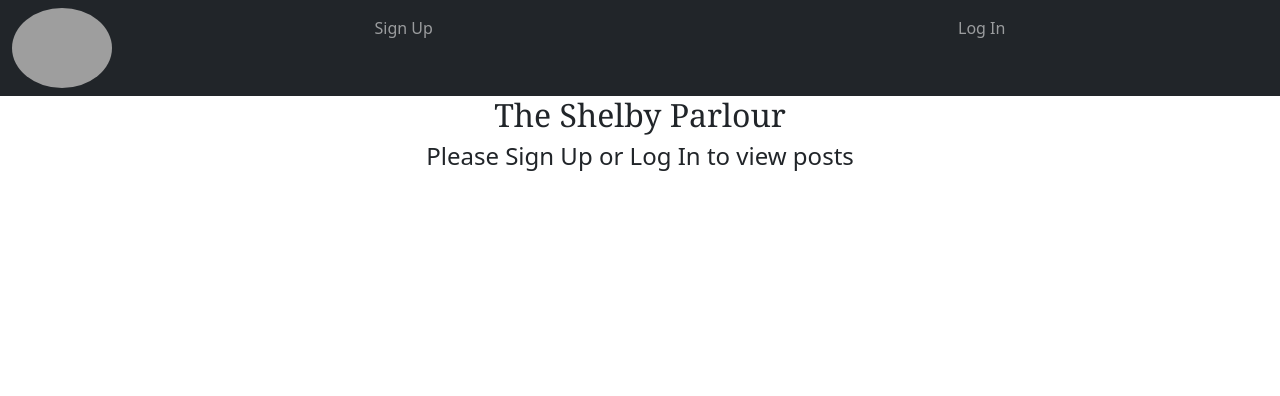
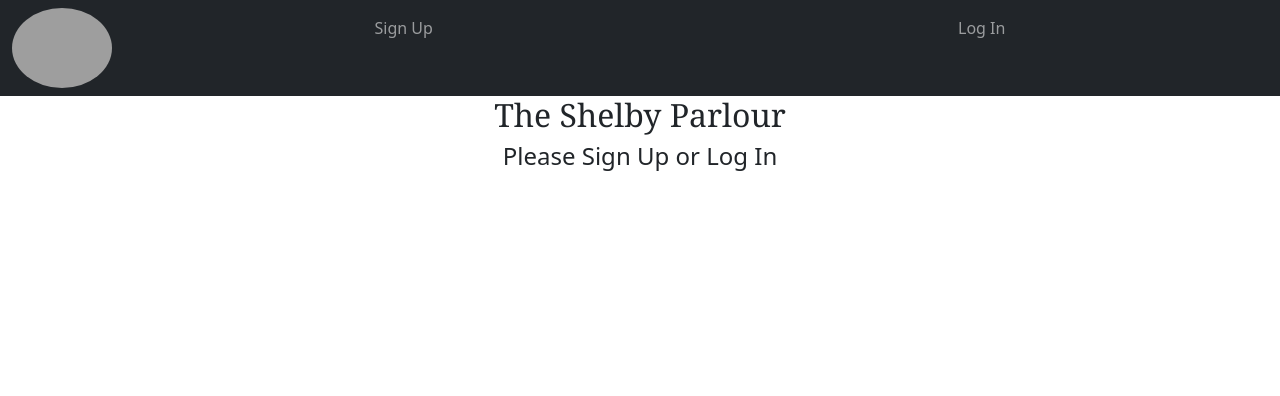
Before and after one commit to junitsu0/RyokoOwari, a Flask app: page / in a window 1280 px wide. Shown: the top 396 px of the page. Run offline with Flask 2, Linux system fonts and the light colour scheme; data that the repository does not hold is empty; some libraries are stand-ins or nearby versions; grey boxes are pictures that could not be loaded.

Commit message:
leftover

```diff
--- a/app/templates/index.html
+++ b/app/templates/index.html
@@ -21,7 +21,7 @@
     {% endfor %}
 
 {% else %}
-    <h4 class="text-center">Please Sign Up or Log In to view posts</h4>
+    <h4 class="text-center">Please Sign Up or Log In</h4>
 {% endif %}
 
 {% endblock content %}
```
